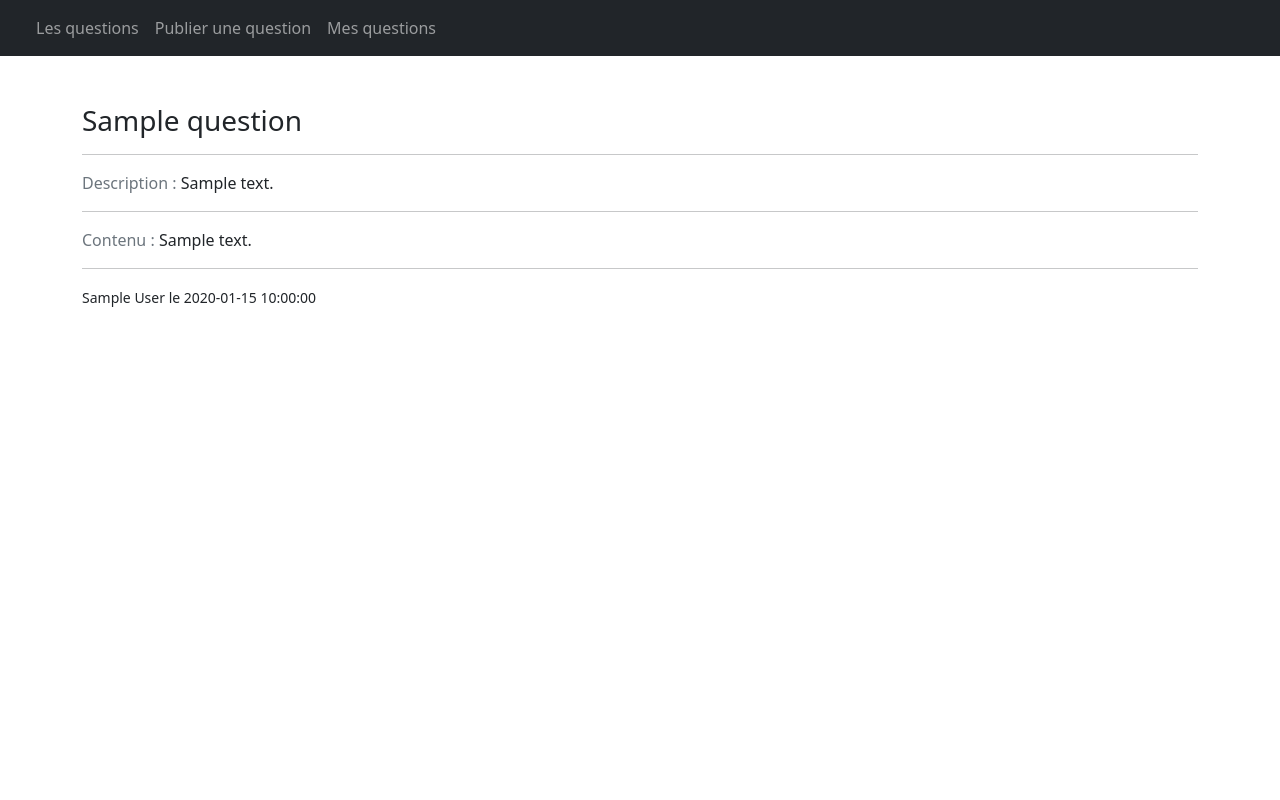
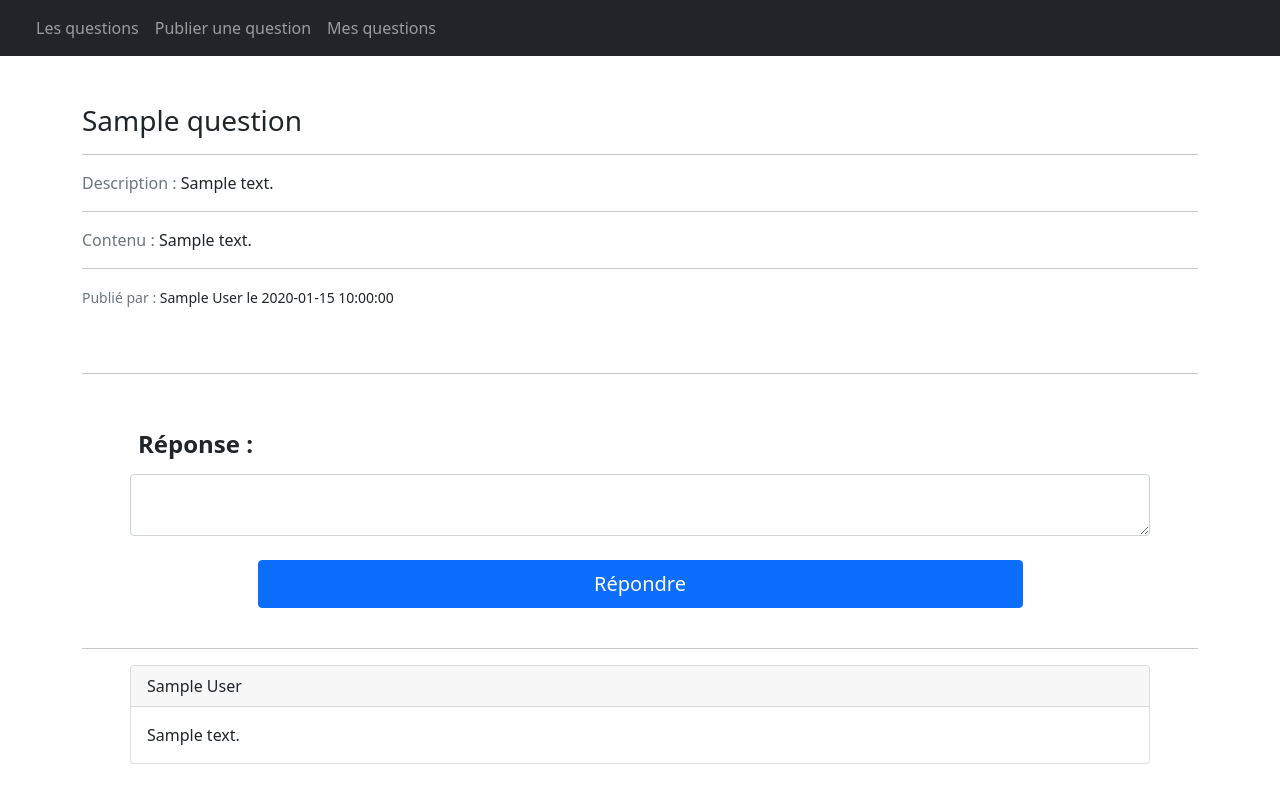
Before and after one commit to Papoel/Forum, a PHP site: page /question.php?id=1 in a window 1280 px wide. Run offline with PHP 8.4, Linux system fonts and the light colour scheme; tables that the repository leaves empty or names only in its code hold one stand-in row (values such as "Sample post").

Commit message:
added the possibility to answer a question

```diff
--- /dev/null
+++ b/controller/questions/postAnswerController.php
@@ -0,0 +1,19 @@
+<?php
+
+require('controller/database.php');
+
+if(isset($_POST['validate'])) {
+
+   if(!empty($_POST['answer'])) {
+
+      $user_answer = nl2br(htmlspecialchars($_POST['answer']));
+
+      $insert_answer = $db->prepare('INSERT INTO answers(id_author, pseudo_author, id_question, content)VALUES(?, ?, ?, ?)');
+      $insert_answer->execute(array(
+         $_SESSION['id'],
+         $_SESSION['pseudo'],
+         $idQuestion,
+         $user_answer
+      ));
+   }
+}
--- /dev/null
+++ b/controller/questions/showAnswerController.php
@@ -0,0 +1,15 @@
+<?php
+
+require('controller/database.php');
+
+$getAllAnswersofQuestion = $db->prepare(
+   'SELECT
+   id_author,
+   pseudo_author,
+   id_question,
+   content
+   FROM answers
+   WHERE id_question = ?
+   ORDER BY id DESC',
+);
+$getAllAnswersofQuestion -> execute(array($idQuestion));
--- a/controller/questions/showQuestionContentController.php
+++ b/controller/questions/showQuestionContentController.php
@@ -6,11 +6,11 @@ require('controller/database.php');
 if (isset($_GET['id']) and !empty($_GET['id'])) {
 
    //Récupérer l'identifiant de la question
-   $idOfTheQuestion = $_GET['id'];
+   $idQuestion = $_GET['id'];
 
    //Vérifier si la question existe
    $checkIfQuestionExists = $db->prepare('SELECT * FROM questions WHERE id = ?');
-   $checkIfQuestionExists->execute(array($idOfTheQuestion));
+   $checkIfQuestionExists->execute(array($idQuestion));
 
    if ($checkIfQuestionExists->rowCount() > 0) {
 
--- a/includes/head.php
+++ b/includes/head.php
@@ -8,5 +8,7 @@
    <script defer src="https://cdn.jsdelivr.net/npm/bootstrap@5.0.2/dist/js/bootstrap.bundle.min.js" integrity="sha384-MrcW6ZMFYlzcLA8Nl+NtUVF0sA7MsXsP1UyJoMp4YLEuNSfAP+JcXn/tWtIaxVXM" crossorigin="anonymous"></script>
    <!-- GlphIcon Bootstrap -->
    <link rel="stylesheet" href="https://cdn.jsdelivr.net/npm/bootstrap-icons@1.5.0/font/bootstrap-icons.css">
+   <!-- CSS perso -->
+   <link rel="stylesheet" href="includes/main.css">
    <title>Forum Technisonic</title>
 </head>
--- a/question.php
+++ b/question.php
@@ -1,6 +1,9 @@
 <?php
 session_start();
 require 'controller/questions/showQuestionContentController.php';
+require 'controller/questions/postAnswerController.php';
+require 'controller/questions/showAnswerController.php'
+
 ?>
 
 <!DOCTYPE html>
@@ -24,6 +27,7 @@ require 'controller/questions/showQuestionContentController.php';
 
       if (isset($question_publication_date)) {
       ?>
+         <section id="show-content">
             <h3> <?= $question_title; ?> </h3>
             <hr>
             <p class="d-inline text-muted">Description : </p>
@@ -32,7 +36,43 @@ require 'controller/questions/showQuestionContentController.php';
             <p class="d-inline text-muted">Contenu : </p>
             <p class="d-inline"> <?= $question_content; ?> </p>
             <hr>
-         <small> <?= $question_pseudo_author . ' le ' . $question_publication_date; ?> </small>
+            <small>
+               <p class="d-inline text-muted">Publié par : </p>
+               <?= $question_pseudo_author . ' le ' . $question_publication_date; ?>
+            </small>
+         </section>
+         <br><br>
+         <hr>
+         <section id="show-answers" class="mt-5">
+
+            <form class="form-group" method="post">
+               <div class="mx-5">
+                  <label class="form-label fw-bold h4 p-2">Réponse :</label>
+                  <textarea name="answer" class="form-control"></textarea>
+                  <br>
+                  <button class="btn btn-primary w-75 d-block mx-auto p-2 fs-5" type="submit" name="validate">
+                     Répondre
+                  </button>
+               </div>
+               <br><hr>
+               <?php
+
+               while ($answer = $getAllAnswersofQuestion->fetch()) {
+               ?>
+                  <div class="card mx-5">
+                     <div class="card-header">
+                        <?= $answer['pseudo_author'] ?>
+                     </div>
+                     <div class="card-body">
+                        <?= $answer['content'] ?>
+                     </div>
+                  </div>
+                  <br>
+               <?php
+               }
+               ?>
+            </form>
+         </section>
       <?php
       }
 
```
Also changed, not shown: includes/main.css (added), 1 other file. Lines whose indentation alone changed are shown as unchanged.
